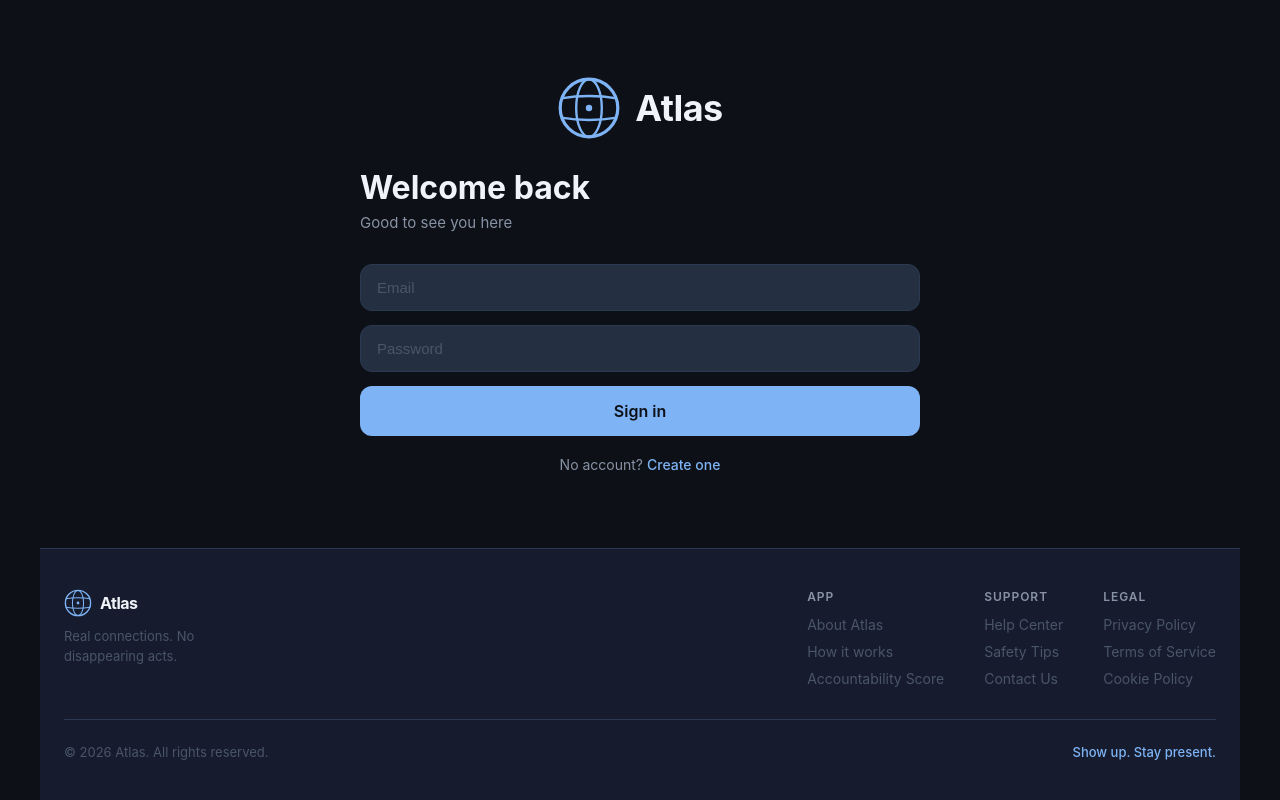
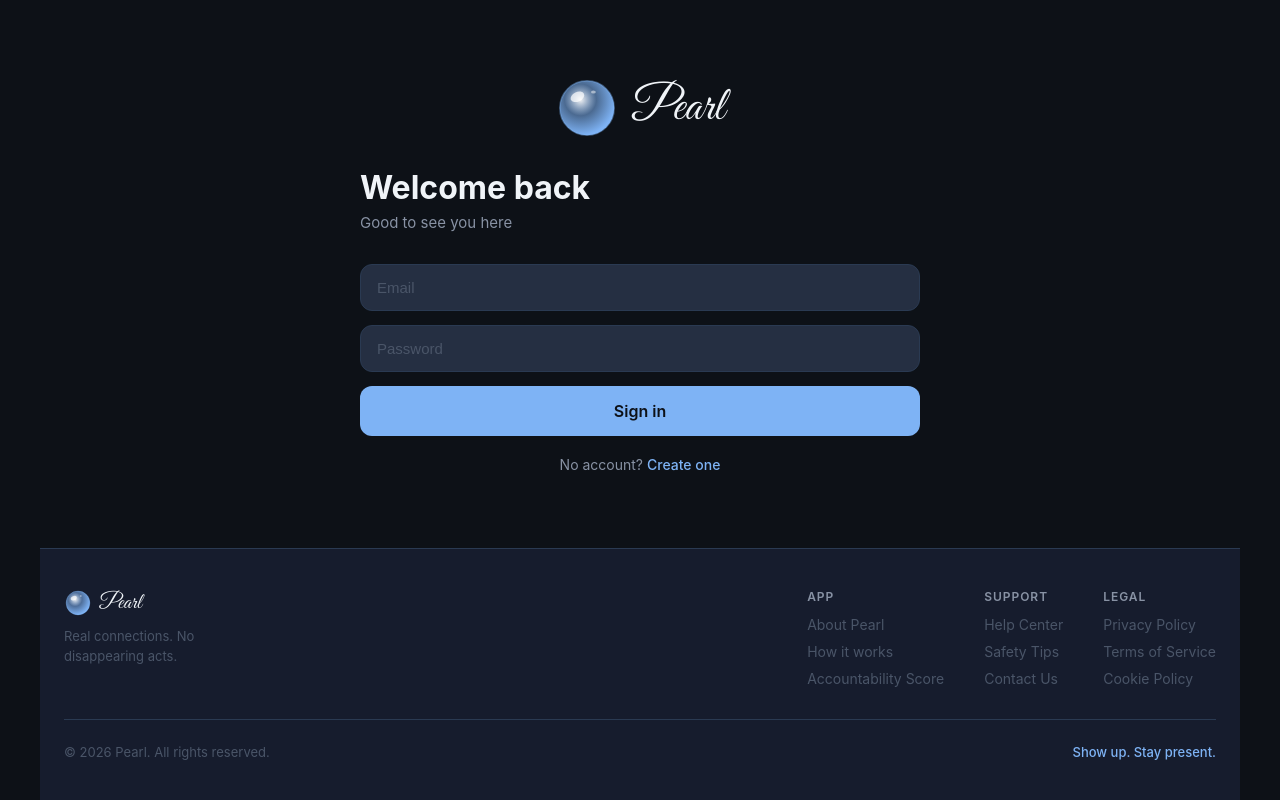
Before and after one commit to mmbower1/dating-app, a React (Vite) app: page /login in a window 1280 px wide. Built offline with nearby package versions, Linux system fonts and the light colour scheme.

Commit message:
Rename app from Atlas to Pearl with cursive logo
- New pearl SVG with radial gradient and shine highlights
- Logo text uses Great Vibes cursive font from Google Fonts
- Footer copyright and About link updated to Pearl

Co-Authored-By: Claude Sonnet 4.6 <noreply@anthropic.com>

```diff
--- a/index.html
+++ b/index.html
@@ -4,7 +4,10 @@
     <meta charset="UTF-8" />
     <link rel="icon" type="image/svg+xml" href="/favicon.svg" />
     <meta name="viewport" content="width=device-width, initial-scale=1.0" />
-    <title>dating-app</title>
+    <title>Pearl</title>
+    <link rel="preconnect" href="https://fonts.googleapis.com" />
+    <link rel="preconnect" href="https://fonts.gstatic.com" crossorigin />
+    <link href="https://fonts.googleapis.com/css2?family=Great+Vibes&display=swap" rel="stylesheet" />
   </head>
   <body>
     <div id="root"></div>
--- a/src/components/Footer.tsx
+++ b/src/components/Footer.tsx
@@ -10,7 +10,7 @@ const Footer = () => (
       <div className="footer-links">
         <div className="footer-col">
           <h4>App</h4>
-          <a href="#">About Atlas</a>
+          <a href="#">About Pearl</a>
           <a href="#">How it works</a>
           <a href="#">Accountability Score</a>
         </div>
@@ -29,7 +29,7 @@ const Footer = () => (
       </div>
     </div>
     <div className="footer-bottom">
-      <span>© {new Date().getFullYear()} Atlas. All rights reserved.</span>
+      <span>© {new Date().getFullYear()} Pearl. All rights reserved.</span>
       <span className="footer-motto">Show up. Stay present.</span>
     </div>
   </footer>
--- a/src/components/Logo.tsx
+++ b/src/components/Logo.tsx
@@ -4,12 +4,14 @@ interface LogoProps {
 }
 
 const sizes = { sm: 28, md: 40, lg: 64 };
-const textSizes = { sm: '16px', md: '22px', lg: '36px' };
+const textSizes = { sm: '22px', md: '30px', lg: '48px' };
 
 const Logo = ({ size = 'md', showText = true }: LogoProps) => {
   const px = sizes[size];
+  const id = `pearl-${size}`;
+
   return (
-    <div className="logo-lockup" style={{ gap: size === 'lg' ? 14 : 8 }}>
+    <div className="logo-lockup" style={{ gap: size === 'lg' ? 12 : 7 }}>
       <svg
         width={px}
         height={px}
@@ -17,19 +19,26 @@ const Logo = ({ size = 'md', showText = true }: LogoProps) => {
         fill="none"
         xmlns="http://www.w3.org/2000/svg"
       >
-        {/* Outer circle */}
-        <circle cx="20" cy="20" r="18" stroke="currentColor" strokeWidth="2" />
-        {/* Vertical meridian */}
-        <ellipse cx="20" cy="20" rx="8" ry="18" stroke="currentColor" strokeWidth="1.5" />
-        {/* Horizontal parallels */}
-        <path d="M2.5 14 Q20 11 37.5 14" stroke="currentColor" strokeWidth="1.5" fill="none" />
-        <path d="M2.5 26 Q20 29 37.5 26" stroke="currentColor" strokeWidth="1.5" fill="none" />
-        {/* Center dot */}
-        <circle cx="20" cy="20" r="2" fill="currentColor" />
+        <defs>
+          <radialGradient id={id} cx="38%" cy="35%" r="65%">
+            <stop offset="0%" stopColor="white" stopOpacity="0.95" />
+            <stop offset="45%" stopColor="currentColor" stopOpacity="0.55" />
+            <stop offset="100%" stopColor="currentColor" stopOpacity="1" />
+          </radialGradient>
+        </defs>
+        {/* Pearl body */}
+        <circle cx="20" cy="20" r="17" fill={`url(#${id})`} />
+        {/* Outer ring shimmer */}
+        <circle cx="20" cy="20" r="17" stroke="currentColor" strokeWidth="1" opacity="0.4" fill="none" />
+        {/* Primary shine highlight */}
+        <ellipse cx="14" cy="13" rx="4.5" ry="3" fill="white" opacity="0.7" transform="rotate(-25 14 13)" />
+        {/* Secondary small sparkle */}
+        <ellipse cx="24" cy="10" rx="1.5" ry="1" fill="white" opacity="0.5" />
       </svg>
+
       {showText && (
         <span className="logo-text" style={{ fontSize: textSizes[size] }}>
-          Atlas
+          Pearl
         </span>
       )}
     </div>
--- a/src/index.css
+++ b/src/index.css
@@ -97,9 +97,11 @@ body {
 }
 
 .logo-text {
-  font-weight: 700;
+  font-family: 'Great Vibes', cursive;
+  font-weight: 400;
   color: var(--text-primary);
-  letter-spacing: -0.5px;
+  letter-spacing: 0;
+  line-height: 1;
 }
 
 .auth-logo {
```
